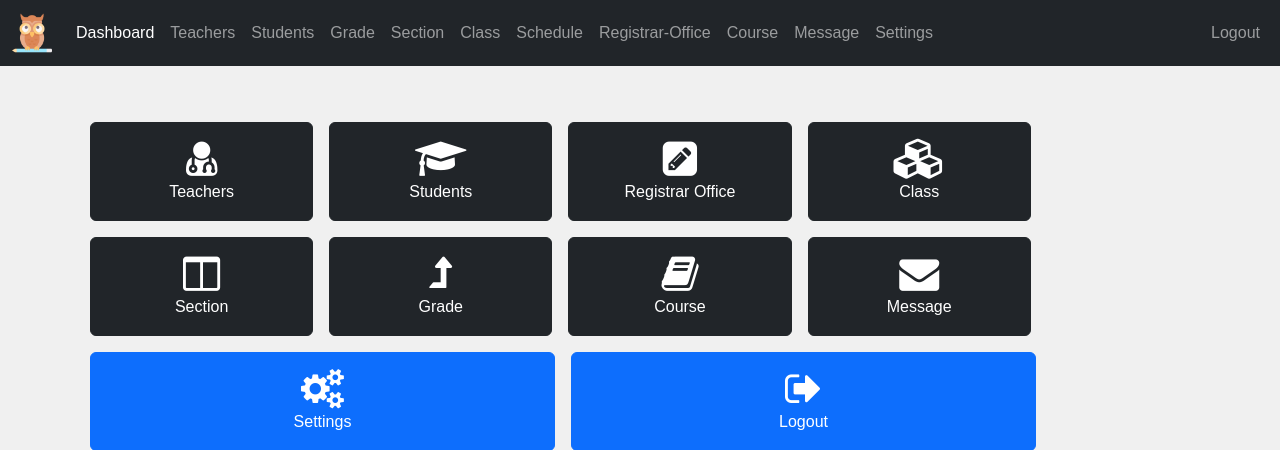
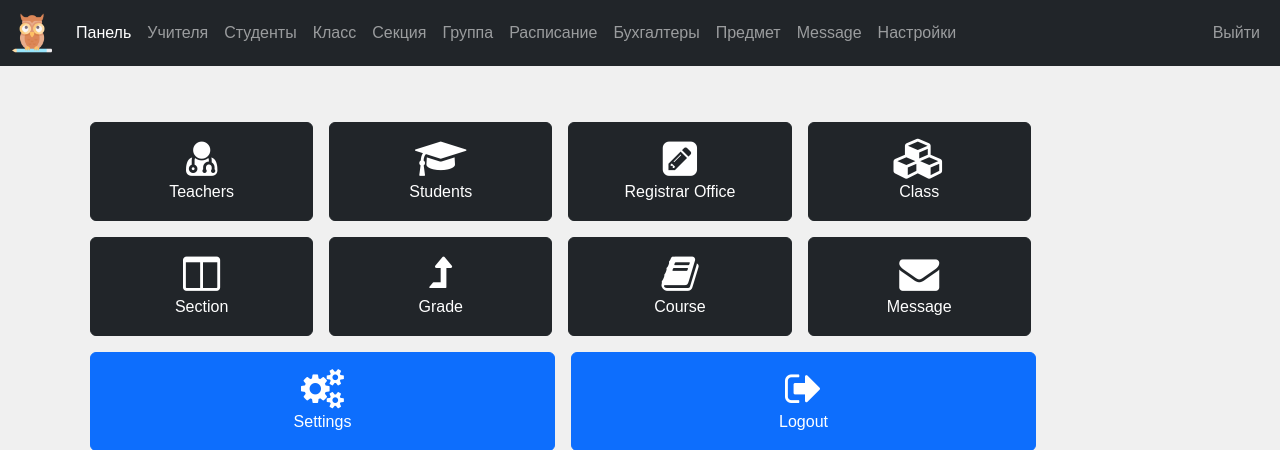
Before and after one commit to Hyakkkimaru/Journal, a PHP site: page /admin/index.php in a window 1280 px wide. Shown: the top 450 px of the page. Run offline with PHP 8.4, Linux system fonts and the light colour scheme; the visitor is signed in with stand-in values (Sample User, id 1).

Commit message:
`Update navbar links to Russian translations`

```diff
--- a/school/admin/inc/navbar.php
+++ b/school/admin/inc/navbar.php
@@ -12,42 +12,42 @@
         <li class="nav-item">
           <a class="nav-link"
              aria-current="page"
-             href="index.php">Dashboard</a>
+             href="index.php">Панель</a>
         </li>
         <li class="nav-item">
-          <a class="nav-link" href="teacher.php">Teachers</a>
+          <a class="nav-link" href="teacher.php">Учителя</a>
         </li>
         <li class="nav-item">
-          <a class="nav-link" href="student.php">Students</a>
+          <a class="nav-link" href="student.php">Студенты</a>
         </li>
         <li class="nav-item">
-          <a class="nav-link" href="grade.php">Grade</a>
+          <a class="nav-link" href="grade.php">Класс</a>
         </li>
         <li class="nav-item">
-          <a class="nav-link" href="section.php">Section</a>
+          <a class="nav-link" href="section.php">Секция</a>
         </li>
         <li class="nav-item">
-          <a class="nav-link" href="class.php">Class</a>
+          <a class="nav-link" href="class.php">Группа</a>
         </li>
         <li class="nav-item">
-          <a class="nav-link" href="schedule.php">Schedule</a>
+          <a class="nav-link" href="schedule.php">Расписание</a>
         </li>
         <li class="nav-item">
-          <a class="nav-link" href="registrar-office.php">Registrar-Office</a>
+          <a class="nav-link" href="registrar-office.php">Бухгалтеры</a>
         </li>
         <li class="nav-item">
-          <a class="nav-link" href="course.php">Course</a>
+          <a class="nav-link" href="course.php">Предмет</a>
         </li>
         <li class="nav-item">
           <a class="nav-link" href="message.php">Message</a>
         </li>
         <li class="nav-item">
-          <a class="nav-link" href="settings.php">Settings</a>
+          <a class="nav-link" href="settings.php">Настройки</a>
         </li>
       </ul>
       <ul class="navbar-nav me-right mb-2 mb-lg-0">
         <li class="nav-item">
-          <a class="nav-link" href="../logout.php">Logout</a>
+          <a class="nav-link" href="../logout.php">Выйти</a>
         </li>
       </ul>
     </div>
```
